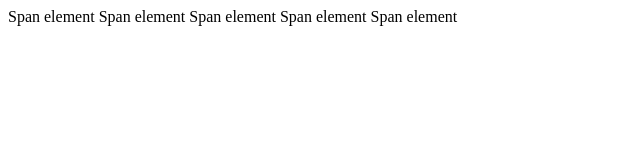
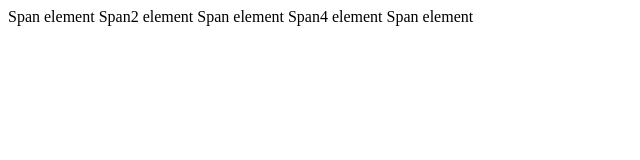
Before and after one commit to vt-test/novo1, a plain HTML site: page index.html in a window 1280 px wide. Shown: the full height of the page, 0-640 px from the left. Drawn offline with Linux system fonts and the light colour scheme.

Commit message:
druga promjena u index.html

```diff
--- a/index.html
+++ b/index.html
@@ -1,5 +1,5 @@
 <span>Span element</span>
+<span>Span2 element</span>
 <span>Span element</span>
+<span>Span4 element</span>
 <span>Span element</span>
-<span>Span element</span>
-<span>Span element</span>
```
